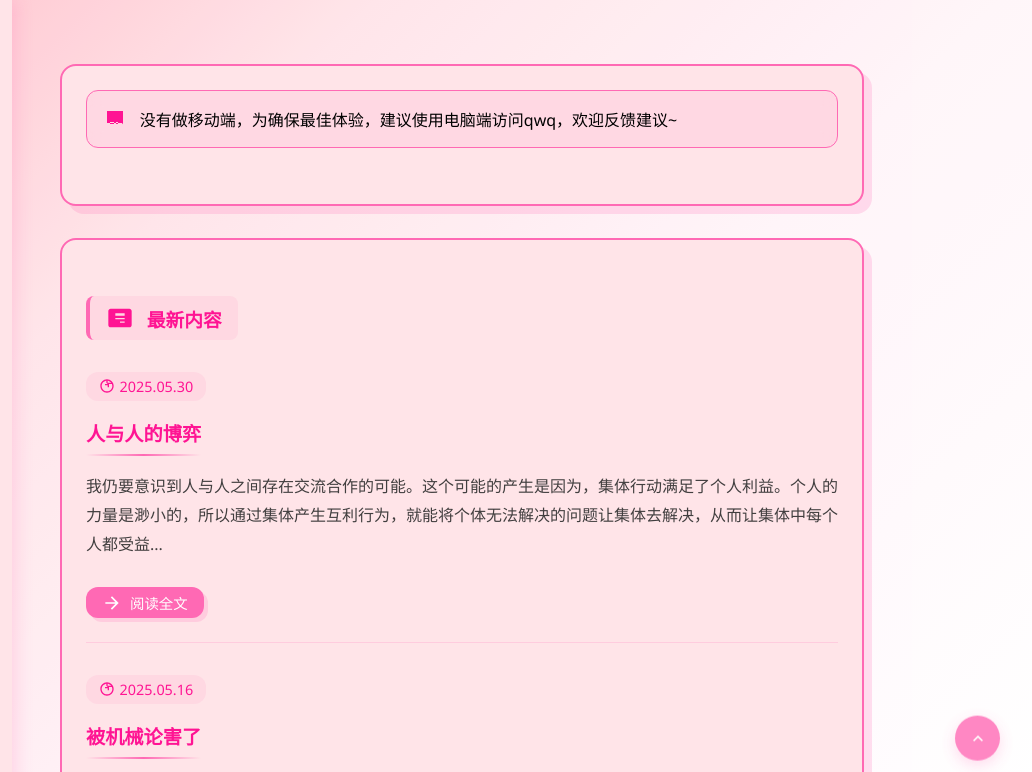
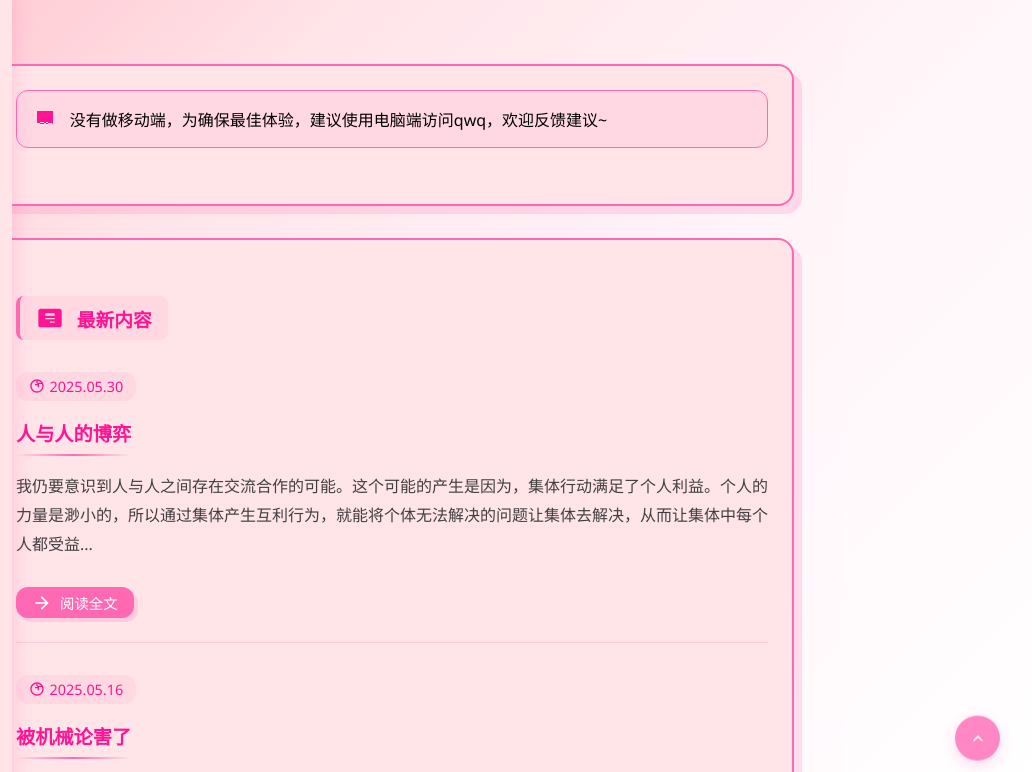
Before and after one commit to iiishop/AmbitionMjl9201.github.io, a plain HTML site: page index.html in a window 1280 px wide. Shown: the top 772 px of the page, 248-1280 px from the left. Drawn offline with Linux system fonts and the light colour scheme.

Commit message:
Update style.css

```diff
--- a/css/style.css
+++ b/css/style.css
@@ -22,8 +22,10 @@ body {
     background-attachment: fixed;
     background-size: cover;
     background-position: center;
-    margin-left: 260px;
+    margin-left: 0;
     min-height: 100vh;
+    display: flex;
+    flex-direction: column;
 }
 
 .home-sidebar {
@@ -154,11 +156,13 @@ body {
 
 .home-container {
     max-width: 900px;
+    width: 100%;
     padding: 1.5rem;
     position: relative;
     isolation: isolate;
     min-height: 100vh;
     background: var(--bg-color);
+    margin: 0 auto;
     padding: 2rem 3rem;
 }
 
@@ -171,15 +175,15 @@ body {
     bottom: 0;
     background: linear-gradient(
         135deg,
-        #FFB6C1 0%,  /* 增强粉色基底 */
-        #FFE4E8 30%, /* 保持粉色过渡 */
-        #FFF5F9 60%, /* 保留白色区域 */
+        #FFB6C1 0%,
+        #FFE4E8 30%,
+        #FFF5F9 60%,
         #FFFFFF 100%
     );
     background-attachment: fixed;
     z-index: -1;
     pointer-events: none;
-    opacity: 0.9; /* 增强整体显色度 */
+    opacity: 0.9;
 }
 
 .glass-card {
@@ -376,7 +380,8 @@ body {
 
     .home-container {
         padding: 1rem;
-    }
+        margin: 60px auto 0;
+        min-height: calc(100vh - 60px);
 
     .home-container::before {
         left: 0;
```
